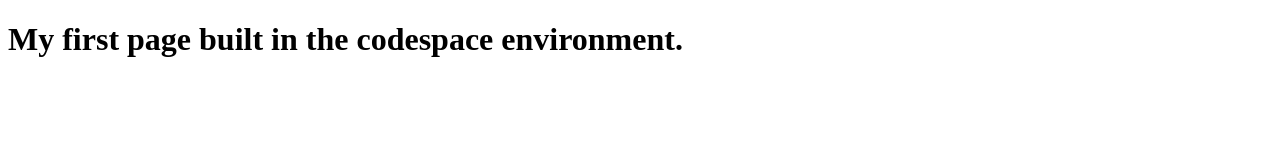
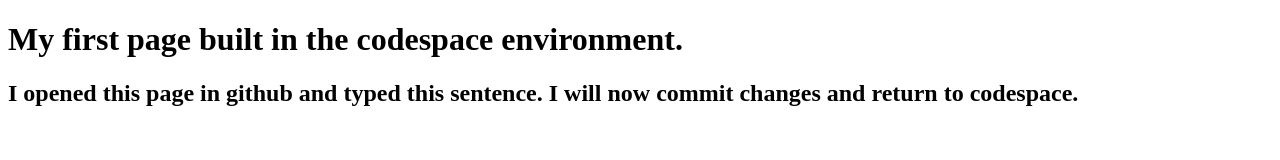
Before and after one commit to scruztaehs/hello-world, a plain HTML site: page index.html in a window 1280 px wide. Drawn offline with Linux system fonts and the light colour scheme.

Commit message:
Update index.html

```diff
--- a/index.html
+++ b/index.html
@@ -8,5 +8,6 @@
 
     <body>
         <h1>My first page built in the codespace environment.</h1>
+        <h2>I opened this page in github and typed this sentence. I will now commit changes and return to codespace.</h2>
     </body>
 </html>
```
